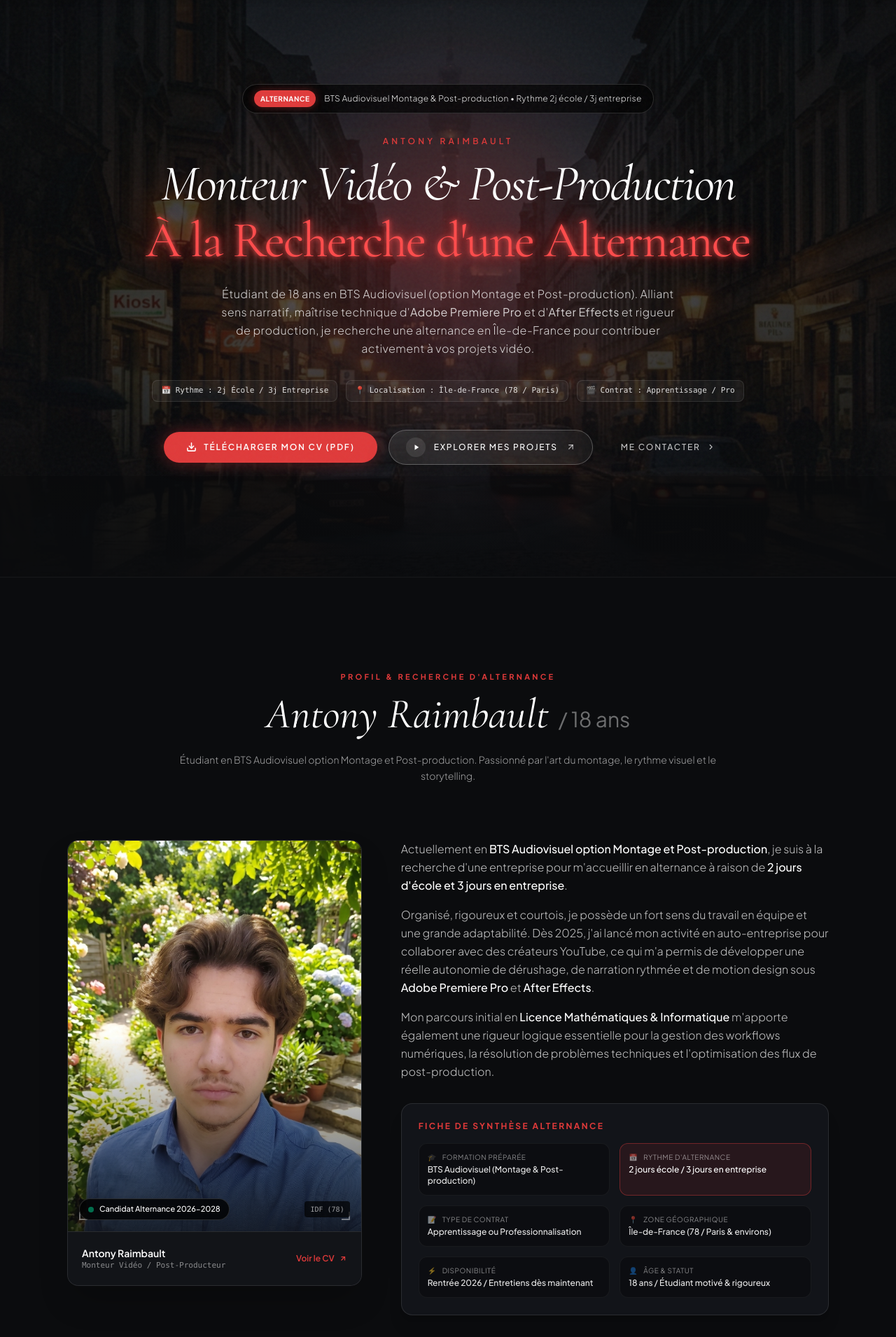
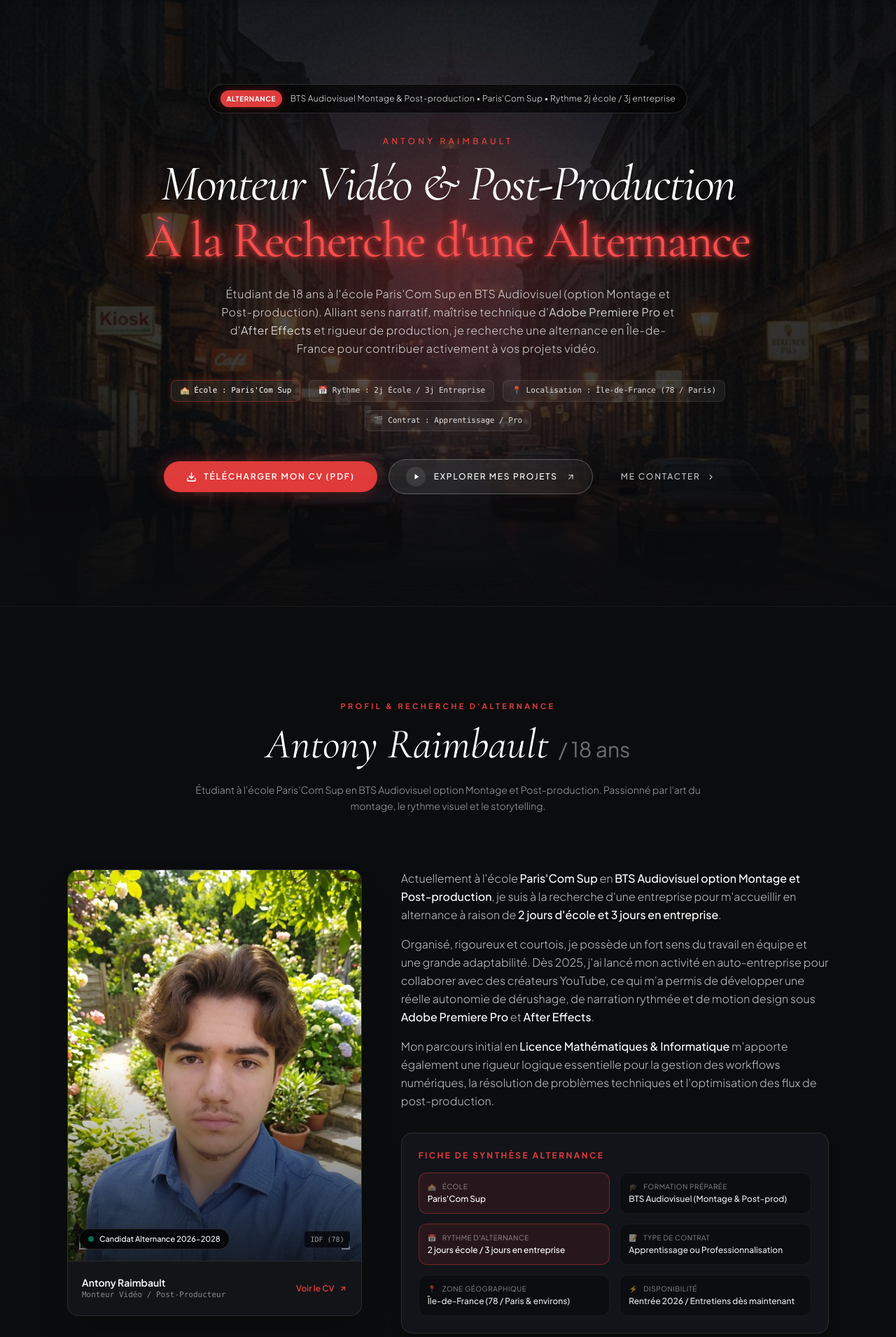
Before and after one commit to zayvisualpro/Portfolio, a React (Vite) app: page / in a window 1280 px wide. Shown: the part 120-2030 px from the top of the page at 70% size. Built offline with nearby package versions, Linux system fonts and the light colour scheme.

Commit message:
feat: ajouter l'ecole Paris'Com Sup dans le CV et sur le site

```diff
--- a/add_qr_to_cv.mjs
+++ b/add_qr_to_cv.mjs
@@ -46,9 +46,36 @@ async function main() {
   const helveticaBold = await pdfDoc.embedFont(StandardFonts.HelveticaBold);
   const helvetica = await pdfDoc.embedFont(StandardFonts.Helvetica);
 
+  // 1. Header: Add school name next to "18 ans" in site red
+  page.drawText("•  École Paris'Com Sup", {
+    x: 184,
+    y: 749.24,
+    size: 9.5,
+    font: helveticaBold,
+    color: rgb(224 / 255, 58 / 255, 58 / 255), // site red #E03A3A
+  });
+
+  // 2. PARCOURS SCOLAIRE:
+  // Cover the old "En cours" line under "2026 - PRÉSENT"
+  page.drawRectangle({
+    x: 42,
+    y: 262,
+    width: 80,
+    height: 14,
+    color: rgb(1, 1, 1),
+  });
+
+  // Draw "Paris'Com Sup" under 2026 - PRÉSENT, perfectly matching UVSQ and Lycee format
+  page.drawText("Paris'Com Sup", {
+    x: 42.52,
+    y: 266.29,
+    size: 9.5,
+    font: helveticaBold,
+    color: rgb(0.2, 0.2, 0.2),
+  });
+
+  // 3. QR Code Card
   const portfolioUrl = 'https://zayvisualpro.github.io/Portfolio/';
-
-  // Generate QR code pointing to portfolio with crisp contrast
   const qrPngBuffer = await QRCode.toBuffer(portfolioUrl, {
     errorCorrectionLevel: 'M',
     margin: 2,
@@ -61,10 +88,7 @@ async function main() {
 
   const qrImage = await pdfDoc.embedPng(qrPngBuffer);
 
-  const { width: pageWidth, height: pageHeight } = page.getSize();
-  console.log(`Page size: ${pageWidth} x ${pageHeight}`);
-
-  // Card geometry matching original design
+  // Card geometry
   const cardRight = 552.76;
   const cardWidth = 76;
   const cardLeft = cardRight - cardWidth; // 476.76
@@ -77,7 +101,7 @@ async function main() {
   const subtextColor = rgb(80 / 255, 80 / 255, 80 / 255);
   const white = rgb(1, 1, 1);
 
-  // Draw Card Background (white) with site red border
+  // Draw Card Background
   page.drawRectangle({
     x: cardLeft,
     y: cardBottom,
@@ -139,7 +163,7 @@ async function main() {
     color: subtextColor,
   });
 
-  // Add Clickable Link Annotation on the QR Code card
+  // Clickable Link Annotations
   const linkAnnotation = pdfDoc.context.obj({
     Type: 'Annot',
     Subtype: 'Link',
@@ -154,7 +178,6 @@ async function main() {
   });
   const linkRef = pdfDoc.context.register(linkAnnotation);
 
-  // Also add mailto link on email antony.raimbault@outlook.com
   const emailAnnotation = pdfDoc.context.obj({
     Type: 'Annot',
     Subtype: 'Link',
@@ -169,7 +192,6 @@ async function main() {
   });
   const emailRef = pdfDoc.context.register(emailAnnotation);
 
-  // Attach annotations
   const existingAnnots = page.node.Annots();
   const annotsArray = existingAnnots ? existingAnnots.asArray() : [];
   annotsArray.push(linkRef, emailRef);
@@ -201,12 +223,12 @@ async function main() {
     try {
       fs.writeFileSync(oldPortfolioPublicPath, modifiedPdfBytes);
       console.log('Successfully saved copy to:', oldPortfolioPublicPath);
-    } catch (err) {
+    } catch {
       // ignore
     }
   }
 
-  console.log('All CV copies updated with site colors (#E03A3A) and QR code pointing to:', portfolioUrl);
+  console.log('All CV copies updated with Paris\'Com Sup and site red #E03A3A!');
 }
 
 main().catch(err => {
--- a/index.html
+++ b/index.html
@@ -5,7 +5,7 @@
     <link rel="icon" type="image/svg+xml" href="/favicon.svg" />
     <meta name="viewport" content="width=device-width, initial-scale=1.0" />
     <title>Antony Raimbault | Portfolio Recherche d'Alternance BTS Audiovisuel</title>
-    <meta name="description" content="Portfolio d'Antony Raimbault, étudiant en BTS Audiovisuel option Montage et Post-production. Recherche d'alternance (rythme 2 jours école / 3 jours entreprise) en Île-de-France." />
+    <meta name="description" content="Portfolio d'Antony Raimbault, étudiant à l'école Paris'Com Sup en BTS Audiovisuel option Montage et Post-production. Recherche d'alternance (rythme 2 jours école / 3 jours entreprise) en Île-de-France." />
     <meta name="author" content="Antony Raimbault" />
     <link rel="preconnect" href="https://fonts.googleapis.com">
     <link rel="preconnect" href="https://fonts.gstatic.com" crossorigin>
--- a/src/components/About.jsx
+++ b/src/components/About.jsx
@@ -2,12 +2,12 @@ import React from 'react';
 
 const About = () => {
   const alternanceInfo = [
-    { label: "Formation préparée", value: "BTS Audiovisuel (Montage & Post-production)", icon: "🎓" },
+    { label: "École", value: "Paris'Com Sup", icon: "🏫", highlight: true },
+    { label: "Formation préparée", value: "BTS Audiovisuel (Montage & Post-prod)", icon: "🎓" },
     { label: "Rythme d'alternance", value: "2 jours école / 3 jours en entreprise", icon: "📅", highlight: true },
     { label: "Type de contrat", value: "Apprentissage ou Professionnalisation", icon: "📝" },
     { label: "Zone géographique", value: "Île-de-France (78 / Paris & environs)", icon: "📍" },
     { label: "Disponibilité", value: "Rentrée 2026 / Entretiens dès maintenant", icon: "⚡" },
-    { label: "Âge & Statut", value: "18 ans / Étudiant motivé & rigoureux", icon: "👤" },
   ];
 
   const education = [
@@ -15,7 +15,7 @@ const About = () => {
       period: "2026 - Présent",
       status: "En cours",
       title: "BTS Audiovisuel (Option Montage & Post-production)",
-      institution: "Formation supérieure audiovisuelle",
+      institution: "Paris'Com Sup",
       description: "Apprentissage approfondi des techniques de montage, de la dramaturgie visuelle, des workflows numériques, de l'étalonnage et du mixage sonore."
     },
     {
@@ -71,7 +71,7 @@ const About = () => {
             Antony Raimbault <span className="text-white/40 text-2xl sm:text-3xl not-italic font-sans">/ 18 ans</span>
           </h2>
           <p className="mt-4 text-xs sm:text-sm text-white/60 leading-relaxed font-light">
-            Étudiant en BTS Audiovisuel option Montage et Post-production. Passionné par l'art du montage, le rythme visuel et le storytelling.
+            Étudiant à l'école Paris'Com Sup en BTS Audiovisuel option Montage et Post-production. Passionné par l'art du montage, le rythme visuel et le storytelling.
           </p>
         </div>
 
@@ -142,7 +142,7 @@ const About = () => {
 
             <div className="space-y-4 text-sm sm:text-base text-white/75 font-light leading-relaxed mb-8">
               <p>
-                Actuellement en <strong className="text-white font-medium">BTS Audiovisuel option Montage et Post-production</strong>, je suis à la recherche d'une entreprise pour m'accueillir en alternance à raison de <strong className="text-white font-medium">2 jours d'école et 3 jours en entreprise</strong>.
+                Actuellement à l'école <strong className="text-white font-medium">Paris'Com Sup</strong> en <strong className="text-white font-medium">BTS Audiovisuel option Montage et Post-production</strong>, je suis à la recherche d'une entreprise pour m'accueillir en alternance à raison de <strong className="text-white font-medium">2 jours d'école et 3 jours en entreprise</strong>.
               </p>
               <p>
                 Organisé, rigoureux et courtois, je possède un fort sens du travail en équipe et une grande adaptabilité. Dès 2025, j'ai lancé mon activité en auto-entreprise pour collaborer avec des créateurs YouTube, ce qui m'a permis de développer une réelle autonomie de dérushage, de narration rythmée et de motion design sous <strong className="text-white font-medium">Adobe Premiere Pro</strong> et <strong className="text-white font-medium">After Effects</strong>.
--- a/src/components/Hero.jsx
+++ b/src/components/Hero.jsx
@@ -105,7 +105,7 @@ const Hero = () => {
           </div>
 
           <span className="font-light tracking-wide text-white/90">
-            BTS Audiovisuel Montage & Post-production • Rythme 2j école / 3j entreprise
+            BTS Audiovisuel Montage & Post-production • Paris'Com Sup • Rythme 2j école / 3j entreprise
           </span>
         </div>
 
@@ -124,11 +124,14 @@ const Hero = () => {
 
         {/* Subtitle / Pitch */}
         <p className="max-w-2xl mx-auto text-sm sm:text-base text-white/80 font-light leading-relaxed tracking-wide mb-8">
-          Étudiant de 18 ans en BTS Audiovisuel (option Montage et Post-production). Alliant sens narratif, maîtrise technique d'<strong>Adobe Premiere Pro</strong> et d'<strong>After Effects</strong> et rigueur de production, je recherche une alternance en Île-de-France pour contribuer activement à vos projets vidéo.
+          Étudiant de 18 ans à l'école Paris'Com Sup en BTS Audiovisuel (option Montage et Post-production). Alliant sens narratif, maîtrise technique d'<strong>Adobe Premiere Pro</strong> et d'<strong>After Effects</strong> et rigueur de production, je recherche une alternance en Île-de-France pour contribuer activement à vos projets vidéo.
         </p>
 
         {/* Quick parameters badges */}
         <div className="flex flex-wrap items-center justify-center gap-2 sm:gap-3 mb-10 text-[11px] font-mono text-white/60">
+          <span className="px-3 py-1.5 rounded-lg bg-white/5 border border-[#E03A3A]/40 text-white font-medium shadow-[0_0_10px_rgba(224,58,58,0.15)]">
+            🏫 École : Paris'Com Sup
+          </span>
           <span className="px-3 py-1.5 rounded-lg bg-white/5 border border-white/10 text-white/85">
             📅 Rythme : 2j École / 3j Entreprise
           </span>
```
Also changed, not shown: cv_preview.png, 1 other file (tests, documents, lock files or other folders).
